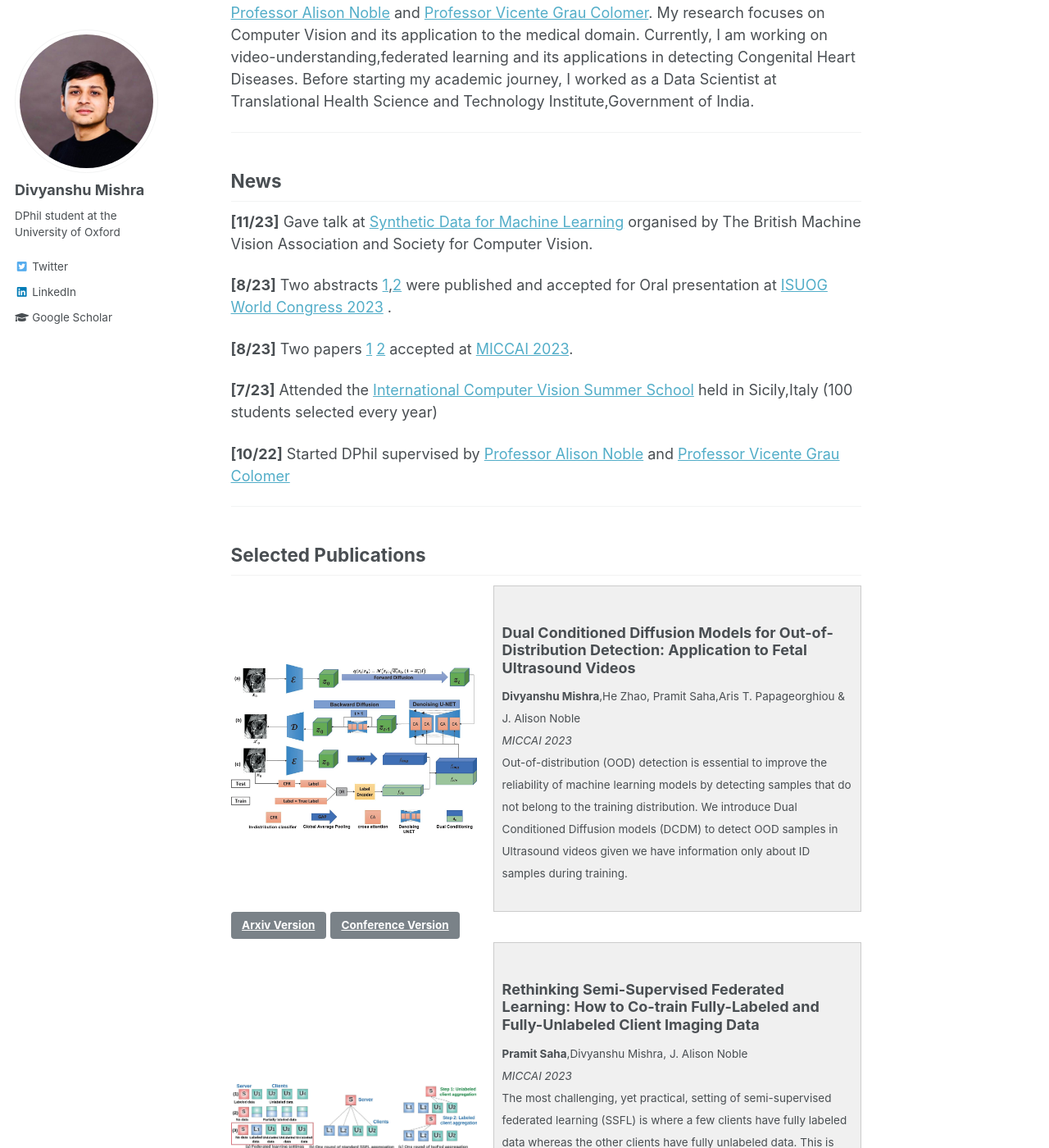
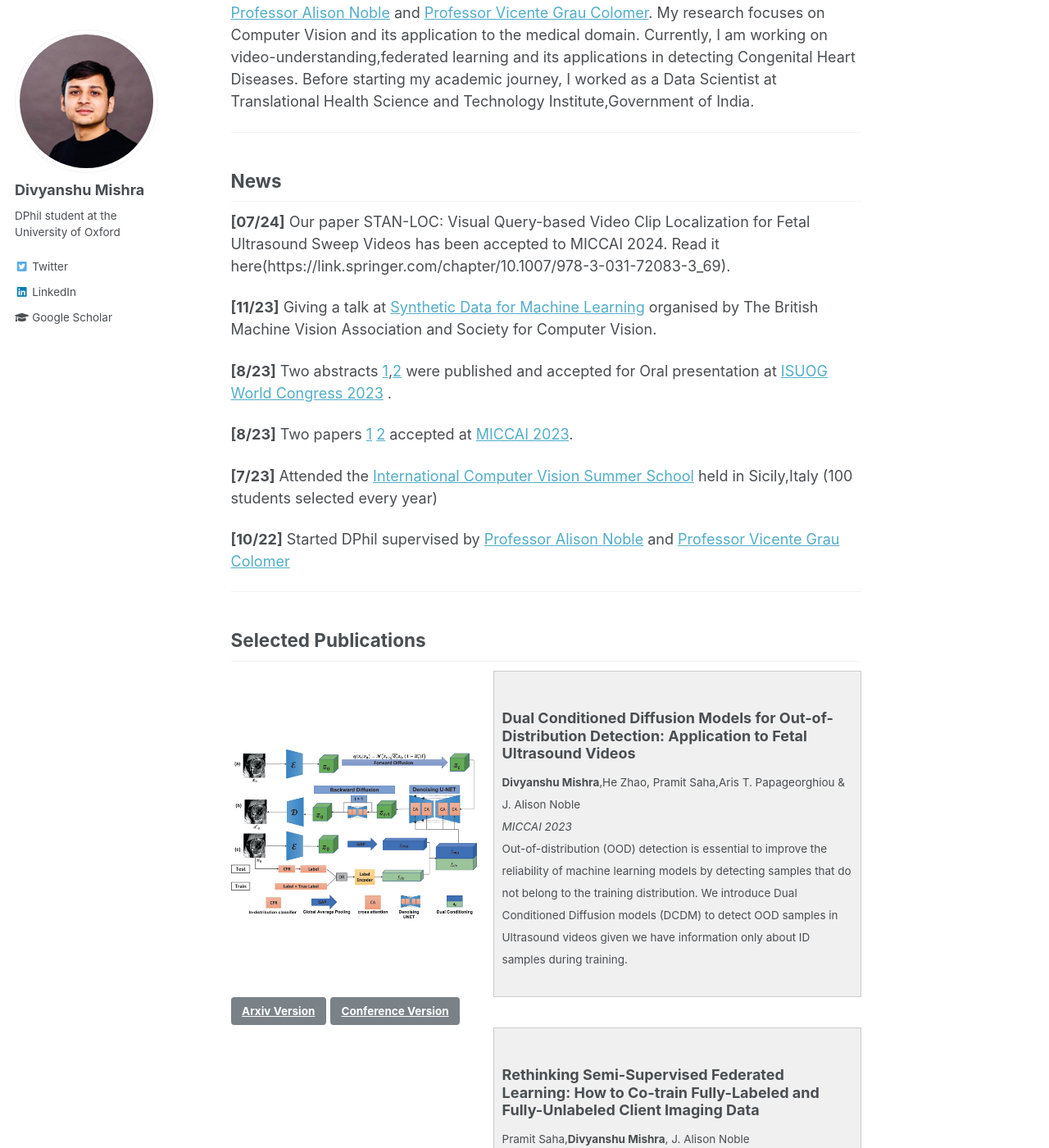
Before and after one commit to mdivyanshu97/mdivyanshu97.github.io, a Jekyll site: the page built from _pages/about.md, in a window 1280 px wide and 1400 px high, scrolled down 212 px. Shown: the whole window at 82% size. Built offline with Jekyll 4.4.1, drawn with Linux system fonts in a browser that asks for light colours.

Commit message:
stanloc_added

```diff
--- a/_pages/about.md
+++ b/_pages/about.md
@@ -13,7 +13,11 @@ Before starting my academic journey, I worked as a Data Scientist at Translation
 
 ---
 ## News
-**[11/23]** Gave talk at [Synthetic Data for Machine Learning](https://www.bmva.org/meetings/23-11-08-Synthetic%20Data%20for%20Machine%20Learning.html)  organised by The British Machine Vision Association and Society for Computer Vision.
+
+**[07/24]** Our paper STAN-LOC: Visual Query-based Video Clip Localization for Fetal Ultrasound Sweep Videos has been accepted to MICCAI 2024. Read it here(https://link.springer.com/chapter/10.1007/978-3-031-72083-3_69).
+
+
+**[11/23]** Giving a talk at [Synthetic Data for Machine Learning](https://www.bmva.org/meetings/23-11-08-Synthetic%20Data%20for%20Machine%20Learning.html)  organised by The British Machine Vision Association and Society for Computer Vision.
 
 **[8/23]** Two abstracts [1](https://obgyn.onlinelibrary.wiley.com/doi/full/10.1002/uog.26323),[2](https://obgyn.onlinelibrary.wiley.com/doi/abs/10.1002/uog.26499) were published and accepted for Oral presentation at [ISUOG World Congress 2023](https://www.isuog.org/events/isuog-world-congress-2023.html) .
 
@@ -69,7 +73,7 @@ Before starting my academic journey, I worked as a Data Scientist at Translation
         <img src="images/isofed.webp" alt="paper_figure" class="image">
         <div class="description-box">
             <h3>Rethinking Semi-Supervised Federated Learning: How to Co-train Fully-Labeled and Fully-Unlabeled Client Imaging Data</h3>
-            <p><small><b>Pramit Saha</b>,Divyanshu Mishra, J. Alison Noble <br>
+            <p><small>Pramit Saha,<b>Divyanshu Mishra</b>, J. Alison Noble <br>
             <i>MICCAI 2023</i> <br>
 
            The most challenging, yet practical, setting of semi-supervised federated learning (SSFL) is where a few clients have fully labeled data whereas the other clients have fully unlabeled data. This is particularly common in healthcare settings where collaborating partners (typically hospitals) may have images but not annotations. We propose IsoFed that circumvents the problem by avoiding simple averaging of supervised and semi-supervised models together.
```
